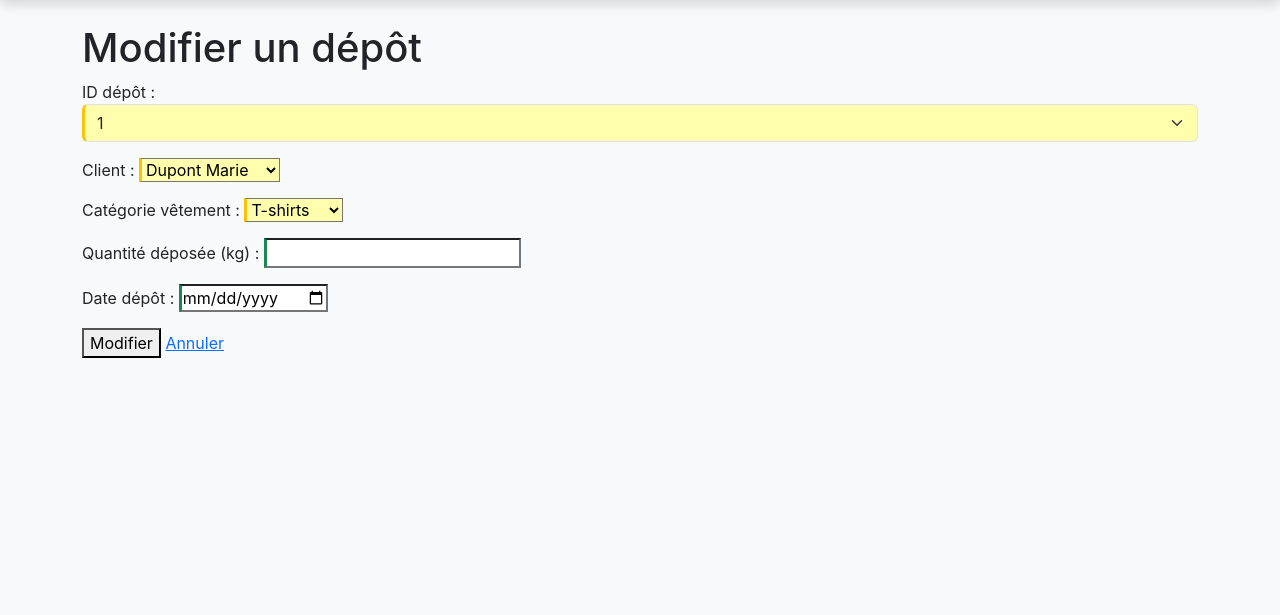
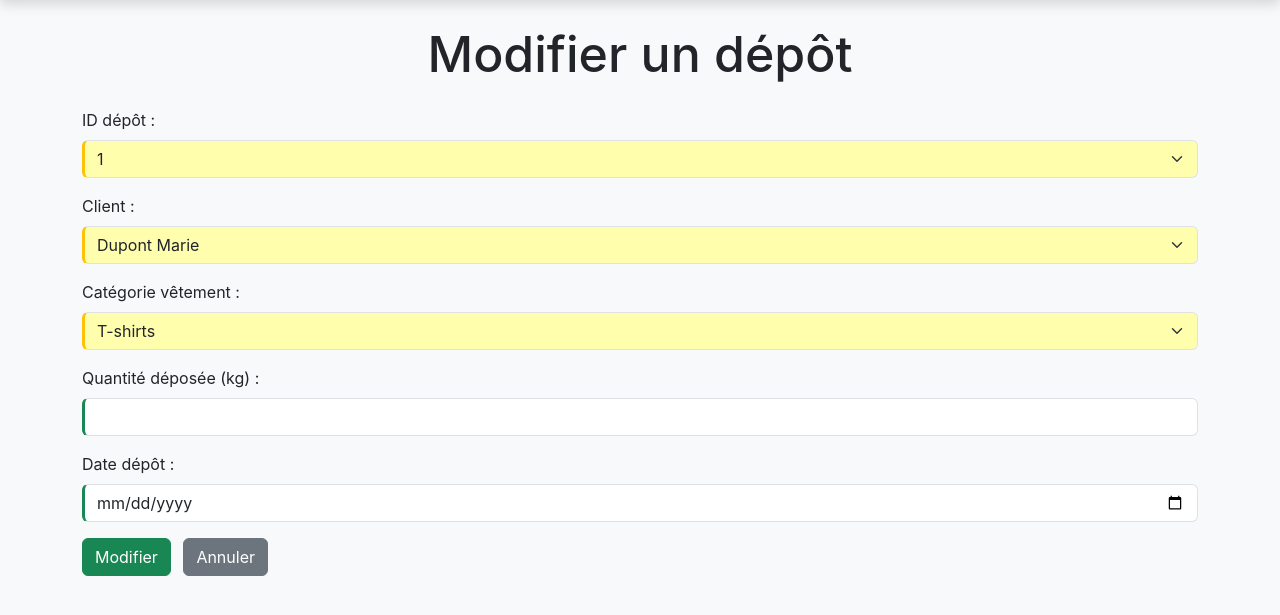
Before and after one commit to LeandreBizel/SAE1.04, a Flask app: page /Depose/edit in a window 1280 px wide. Shown: the part 142-757 px from the top of the page. Run offline with Flask 3, Linux system fonts and the light colour scheme; data comes from the database, SQL or seed files in the repository; some libraries are stand-ins or nearby versions.

Commit message:
Update Depose_edit.html

```diff
--- a/templates/Tables/Depose_edit.html
+++ b/templates/Tables/Depose_edit.html
@@ -11,25 +11,24 @@
 
 {% block body %}
 <div class="container mt-4">
-    <h1>Modifier un dépôt</h1>
+    <h1 class="text-center mb-4" style="font-size: 50px;">Modifier un dépôt</h1>
     <form action="/Depose/edit" method="POST">
         <input type="hidden" name="num_depot" value="{{ depose.num_depot }}">
 
-          <div class="mb-3">
-            <label for="id_depot">ID dépôt :</label>
+        <div class="mb-3">
+            <label for="id_depot" class="form-label">ID dépôt :</label>
             <select name="id_depot" id="id_depot" class="form-select" required>
                 {% for dep in depots %}
-                <option value="{{ dep.id_depot }}" >
+                <option value="{{ dep.id_depot }}">
                     {{ dep.id_depot }}
                 </option>
                 {% endfor %}
             </select>
         </div>
 
-
         <div class="mb-3">
-            <label for="id_client" >Client :</label>
-            <select name="id_client" id="id_client" " required>
+            <label for="id_client" class="form-label">Client :</label>
+            <select name="id_client" id="id_client" class="form-select" required>
                 {% for c in clients %}
                 <option value="{{ c.id_client }}">
                     {{ c.nom }} {{ c.prenom }}
@@ -39,8 +38,8 @@
         </div>
 
         <div class="mb-3">
-            <label for="id_categorie_vetement" >Catégorie vêtement :</label>
-            <select name="id_categorie_vetement" id="id_categorie_vetement"  required>
+            <label for="id_categorie_vetement" class="form-label">Catégorie vêtement :</label>
+            <select name="id_categorie_vetement" id="id_categorie_vetement" class="form-select" required>
                 {% for cat in categories %}
                 <option value="{{ cat.id_categorie_vetement }}">
                     {{ cat.nom_vetement }}
@@ -50,19 +49,19 @@
         </div>
 
         <div class="mb-3">
-            <label for="quantite_depot" >Quantité déposée (kg) :</label>
-            <input type="number"  name="quantite_depot" id="quantite_depot"
-                value="{{ depose.quantite_depot }}" >
+            <label for="quantite_depot" class="form-label">Quantité déposée (kg) :</label>
+            <input type="number" name="quantite_depot" id="quantite_depot" class="form-control"
+                value="{{ depose.quantite_depot }}">
         </div>
 
         <div class="mb-3">
-            <label for="date_depot">Date dépôt :</label>
-            <input type="date" name="date_depot" id="date_depot"  value="{{ depose.date_depot }}"
-               >
+            <label for="date_depot" class="form-label">Date dépôt :</label>
+            <input type="date" name="date_depot" id="date_depot" class="form-control"
+                value="{{ depose.date_depot }}">
         </div>
 
-        <button type="submit" >Modifier</button>
-        <a href="/Depose/show" >Annuler</a>
+        <button type="submit" class="btn btn-success me-2">Modifier</button>
+        <a href="/Depose/show" class="btn btn-secondary">Annuler</a>
     </form>
 </div>
 {% endblock %}
```
